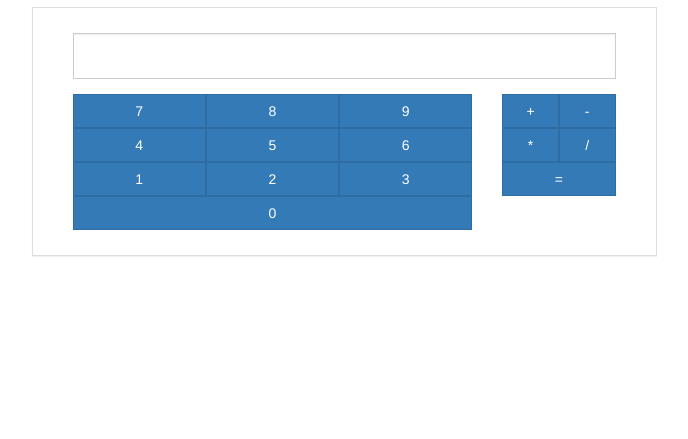
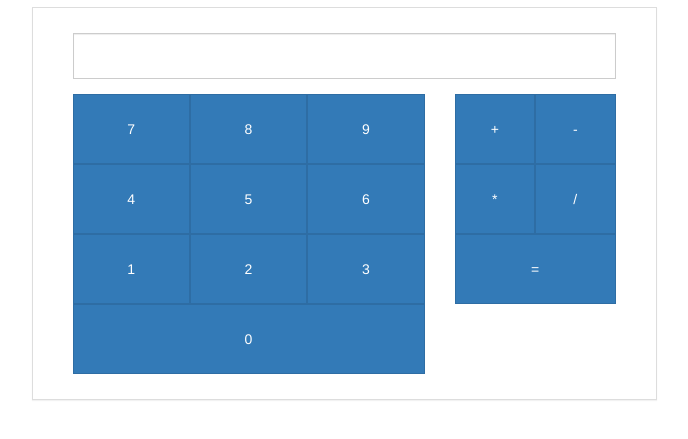
Before and after one commit to ryanapilado/calculator, a plain HTML site: page calculator.html in a window 1280 px wide. Shown: the part 63-502 px from the top of the page, without its empty margins (296-984 px from the left). Drawn offline with nearby package versions, Linux system fonts and the light colour scheme.

Commit message:
changed button size

```diff
--- a/calculator.css
+++ b/calculator.css
@@ -3,7 +3,7 @@
 }
 
 button {
-    height: 100%;
+    height: 70px;
 }
 
 .panel {
--- a/calculator.html
+++ b/calculator.html
@@ -8,6 +8,7 @@
     <link rel="stylesheet" href="./node_modules/bootstrap/dist/css/bootstrap.min.css">
     <link rel="stylesheet" href="./calculator.css">
     <script src="./node_modules/bootstrap/dist/js/bootstrap.min.js"></script>
+    <script src="https://ajax.googleapis.com/ajax/libs/angularjs/1.4.8/angular.min.js"></script>
 </head>
 
 <body>
@@ -21,7 +22,7 @@
                     <input type="text" class="form-control input-lg" id="usr">
                 </div>
             </form>
-            <div class="col-sm-9">
+            <div class="col-sm-8">
                 <div class="btn-group btn-group-justified btn-group-lg">
                     <div class="btn-group">
                         <button type="button" class="btn btn-primary">7</button>
@@ -61,7 +62,7 @@
                     </div>
                 </div>
             </div>
-            <div class="col-sm-3">
+            <div class="col-sm-4">
                 <div class="btn-group btn-group-justified btn-group-lg">
                     <div class="btn-group">
                         <button type="button" class="btn btn-primary">+</button>
```
